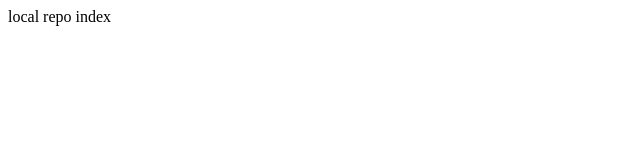
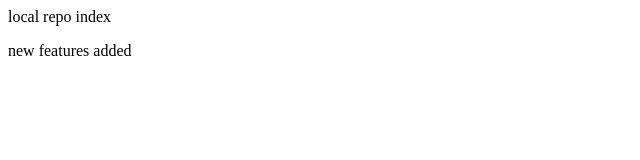
Before and after one commit to akuAkanksha/localrepolatest, a plain HTML site: page index.html in a window 1280 px wide. Shown: the whole page, without its empty margins (0-640 px from the left). Drawn offline with Linux system fonts and the light colour scheme.

Commit message:
new features add

```diff
--- a/index.html
+++ b/index.html
@@ -1 +1,2 @@
 <p>local repo index</p>
+<p> new features added </p>
```
